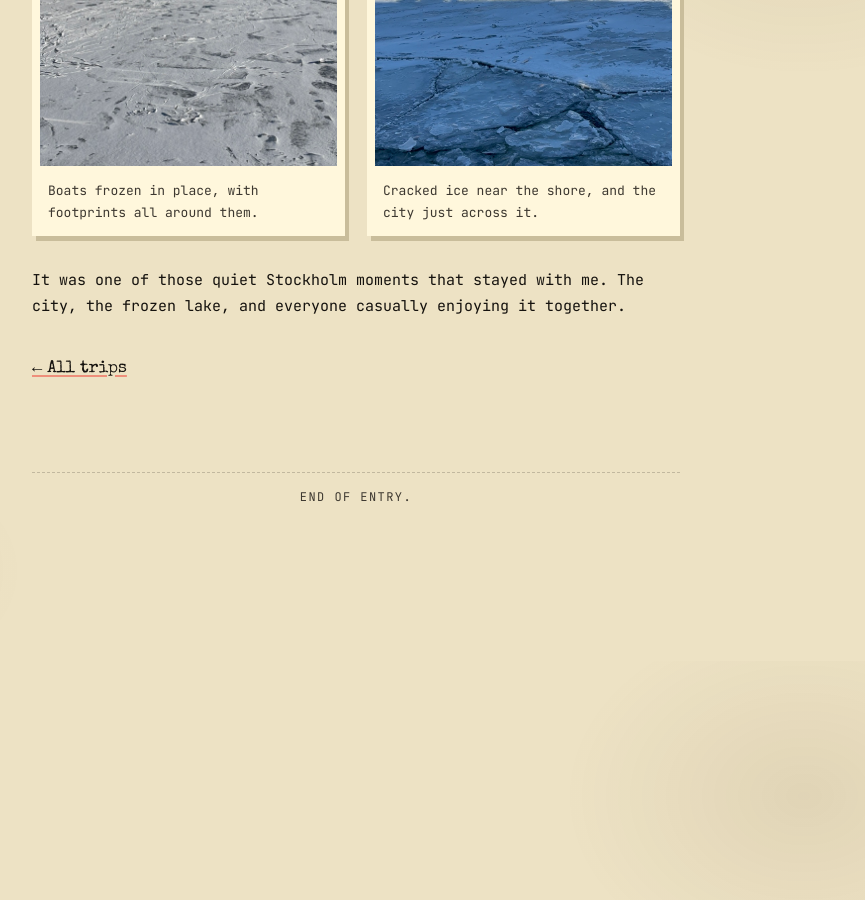
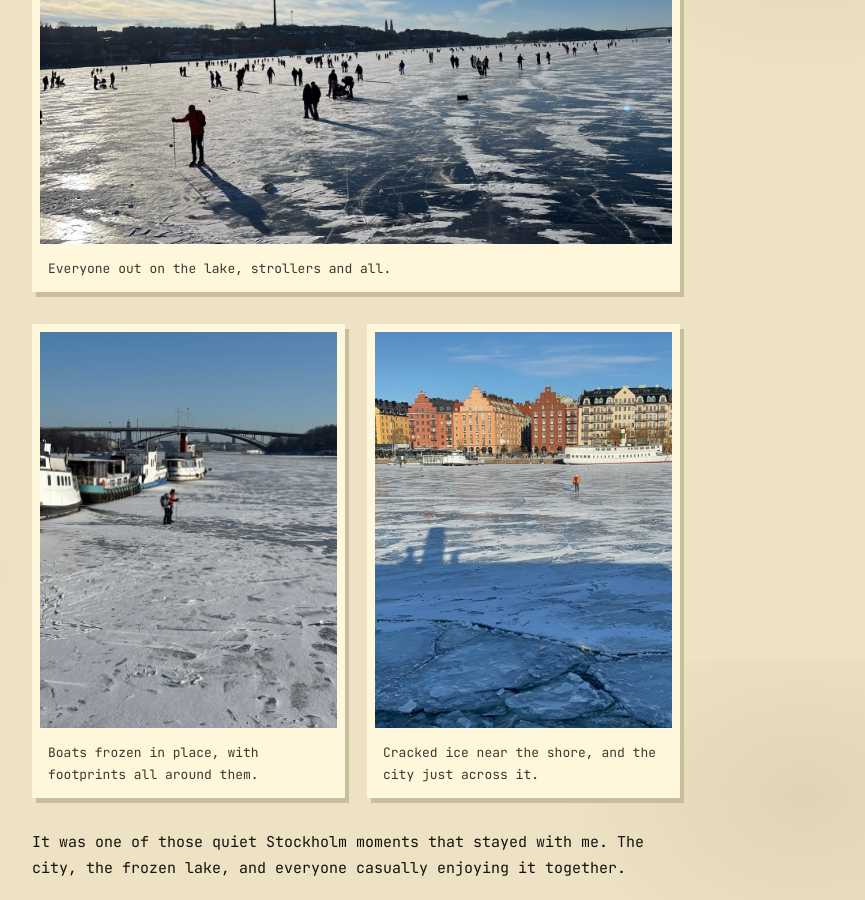
Before and after one commit to melormelike/melormelike.github.io, a Jekyll site: the page built from _posts/2026-07-31-stockholm.md, in a window 1280 px wide and 900 px high, scrolled down 2039 px. Shown: the whole window, without its empty margins (284-1149 px from the left). Built offline with Jekyll 4.4.1, drawn with Linux system fonts in a browser that asks for light colours; before the commit the page ends 2616 px from its top, so only the background shows below that.

Commit message:
Add a crowd-on-the-ice photo to the Stockholm post
Co-Authored-By: Claude Opus 5.5 (1M context) <noreply@anthropic.com>

```diff
--- a/_posts/2026-07-31-stockholm.md
+++ b/_posts/2026-07-31-stockholm.md
@@ -22,6 +22,8 @@ People were walking their dogs, strolling with their babies, and spending time o
 they were having a picnic in the park. Some were simply wandering around, enjoying the winter sun
 and the strange feeling of being able to walk across a frozen lake.
 
+{% include photo.html src="/images/travel/stockholm/crowd-on-ice.jpg" caption="Everyone out on the lake, strollers and all." %}
+
 <div class="photo-row">
   {% include photo.html src="/images/travel/stockholm/frozen-boats.jpg" caption="Boats frozen in place, with footprints all around them." %}
   {% include photo.html src="/images/travel/stockholm/cracked-ice.jpg" caption="Cracked ice near the shore, and the city just across it." %}
```
Also changed, not shown: images/travel/stockholm/crowd-on-ice.jpg (added).
